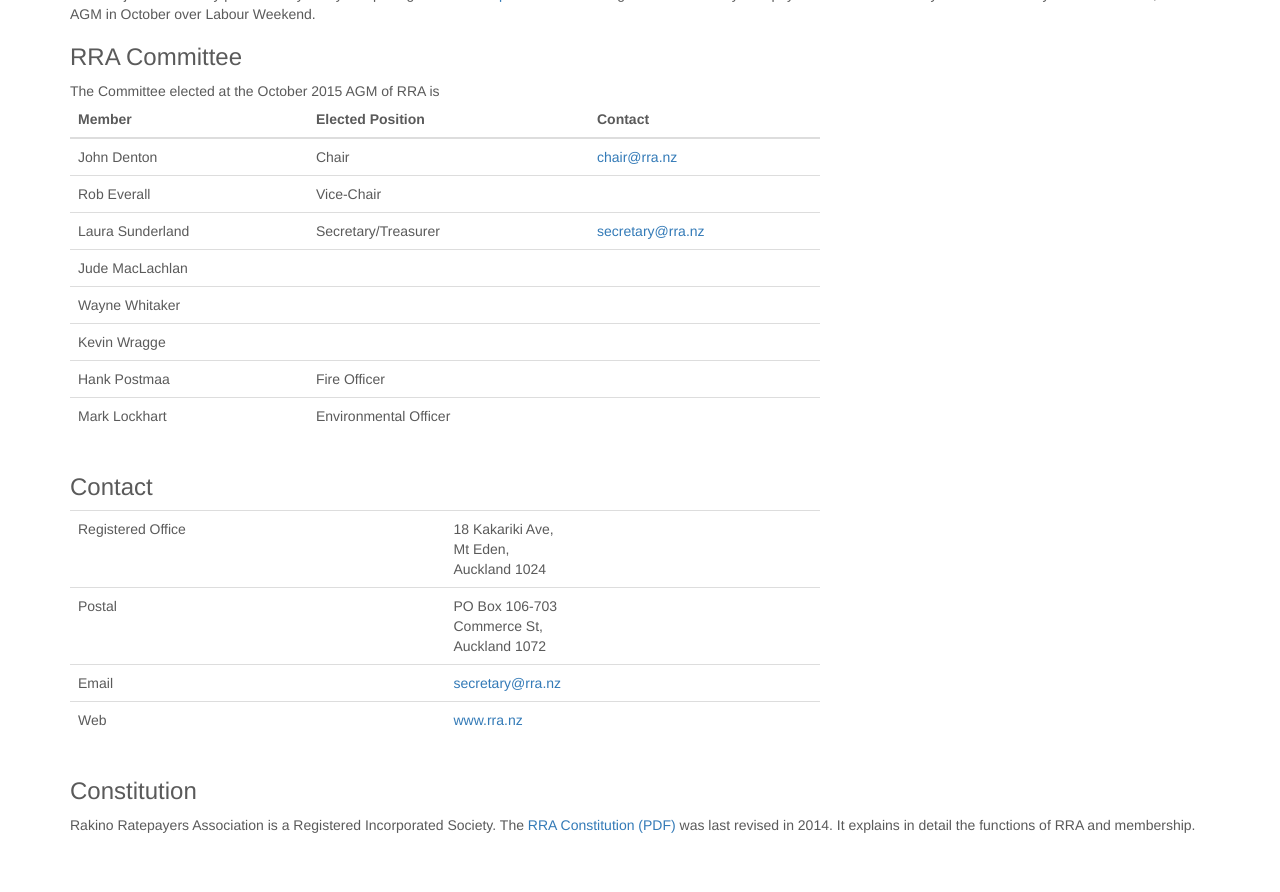
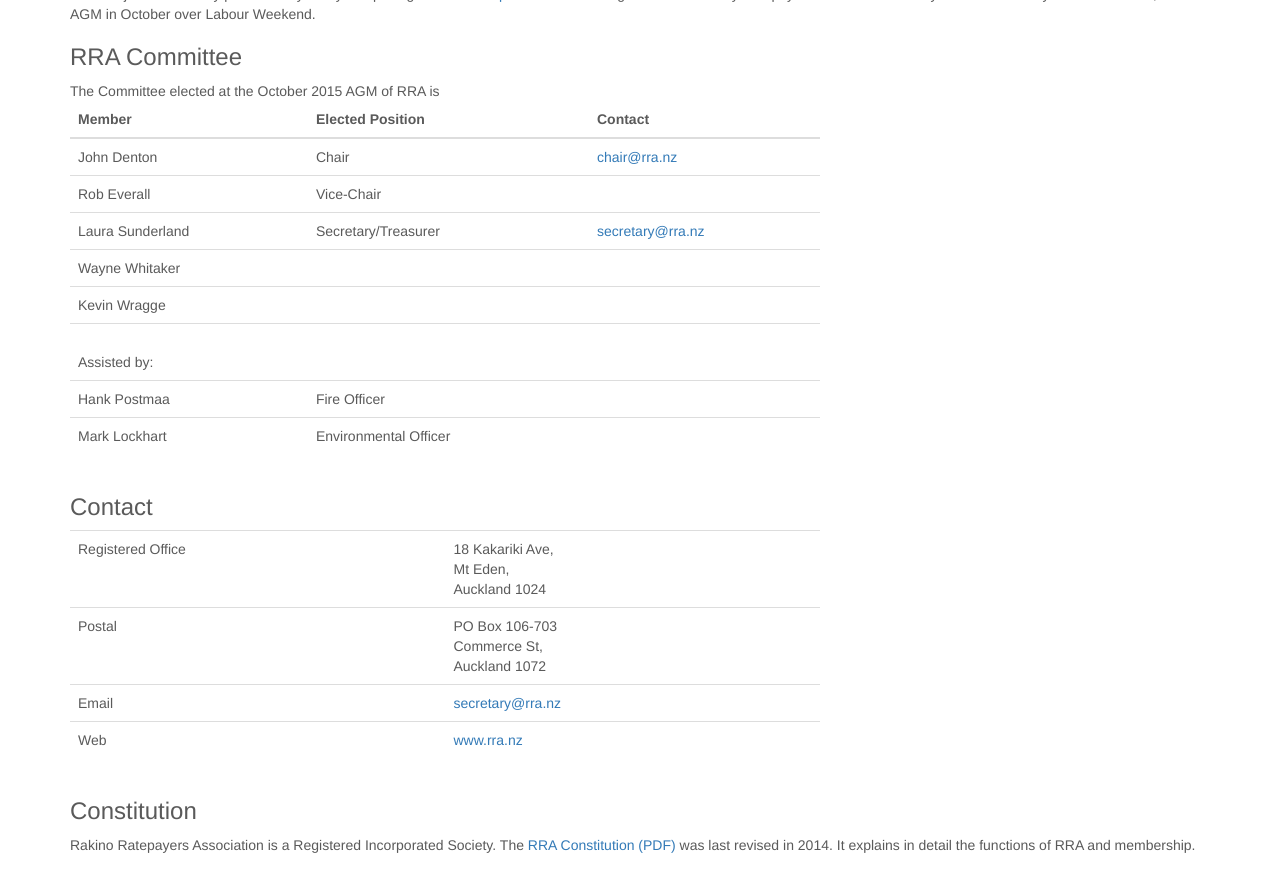
Before and after one commit to rakinoratepayers/rakinoratepayers.github.io, a Jekyll site: the page built from index.html, in a window 1280 px wide and 900 px high, scrolled down 987 px. Shown: the top 892 px of the window. Built offline with Jekyll 4.4.1, drawn with Linux system fonts in a browser that asks for light colours; nearby versions of some CDN libraries; Markdown is read by kramdown in place of the engine named in the settings.

Commit message:
Assisted by comittee

```diff
--- a/index.html
+++ b/index.html
@@ -109,10 +109,10 @@ The Committee elected at the October 2015 AGM of RRA is
             <tr><td>John Denton</td><td>Chair</td><td><a href="mailto:chair@rra.nz">chair@rra.nz</a></td></tr>
             <tr><td>Rob Everall</td><td>Vice-Chair</td><td>&nbsp;</td></tr>
             <tr><td>Laura Sunderland</td><td>Secretary/Treasurer</td><td><a href="mailto:secretary@rra.nz">secretary@rra.nz</a><!--<a href="mailto:treasurer@rra.nz">treasurer@rra.nz</a>--></td></tr>
-            <tr><td>Jude MacLachlan </td><td>&nbsp;</td><td>&nbsp;</td></tr>
             <tr><td>Wayne Whitaker</td><td>&nbsp;</td><td>&nbsp;</td></tr>
             <tr><td>Kevin Wragge</td><td>&nbsp;</td><td>&nbsp;</td></tr>
-            <tr><td>Hank Postmaa</td><td>Fire Officer</td><td>&nbsp;</td></tr>
+            <tr><td colspan="4"><br>Assisted by:</td></tr>
+<tr><td>Hank Postmaa</td><td>Fire Officer</td><td>&nbsp;</td></tr>
             <tr><td>Mark Lockhart</td><td>Environmental Officer</td><td>&nbsp;</td></tr>
         </tbody>
         </table>
```
